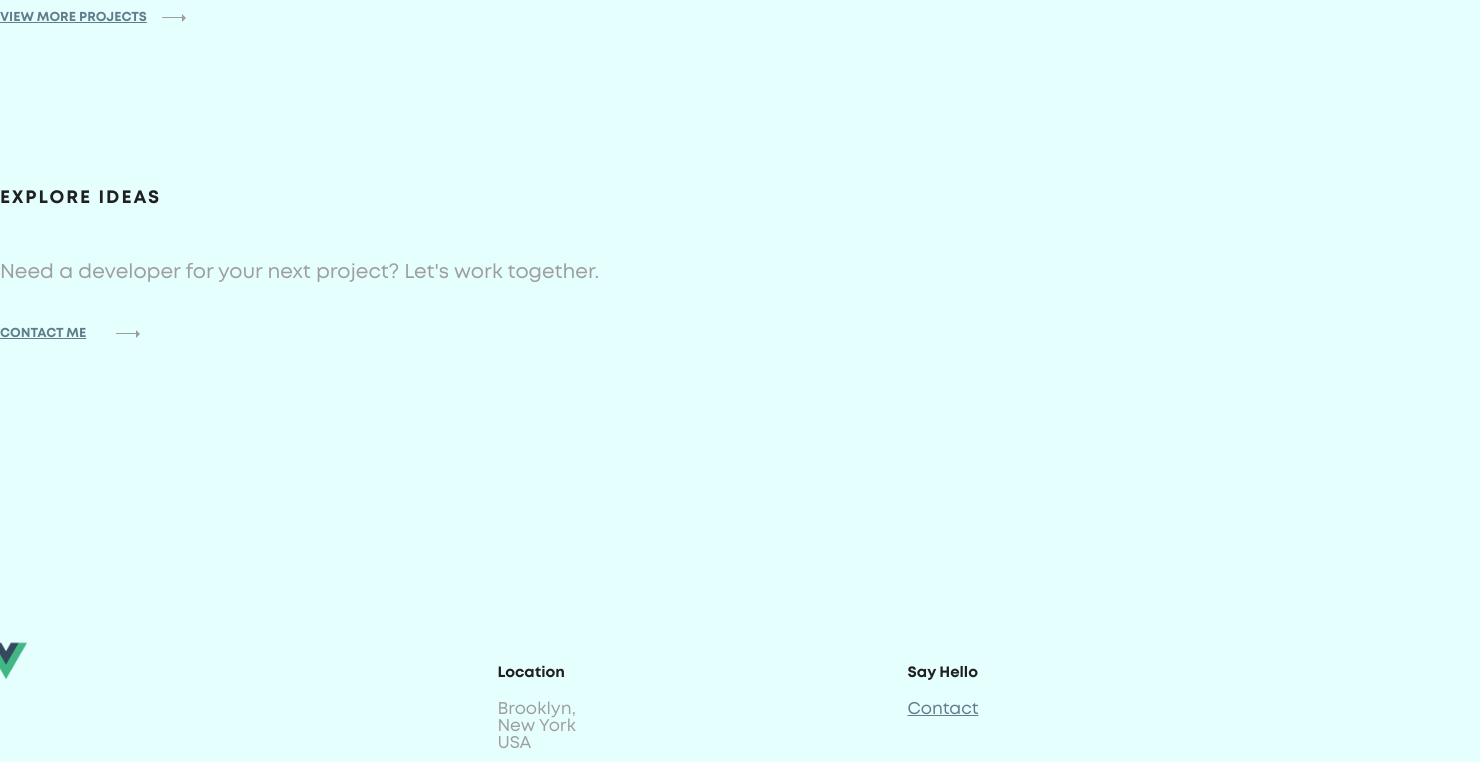
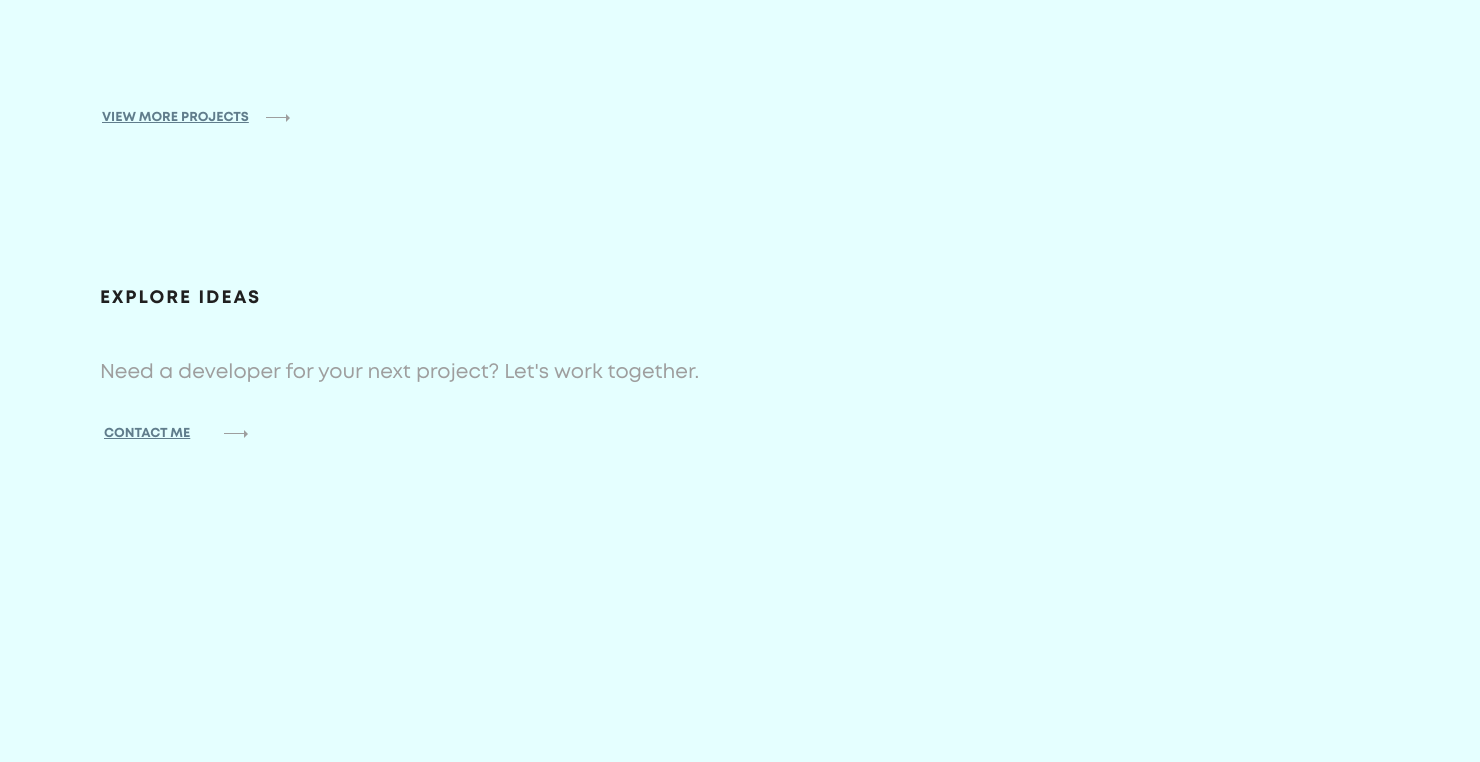
Before and after one commit to matthewricklefs/dev-port, a Vue app: page / in a window 1280 px wide. Shown: the part 2000-2762 px from the top of the page, 1480 px wide, since content can reach past the window. Built offline with nearby package versions, Linux system fonts and the light colour scheme.

Commit message:
prepares for new branch

```diff
--- a/src/assets/styles.scss
+++ b/src/assets/styles.scss
@@ -59,14 +59,15 @@
 }
 
 body {
-  overflow: hiiden;
+  height: 100vh;
+  width: 100vw;
   background-color: var(--primary-1);
   color: var(--primary-text);
   margin: 0;
   padding-left: 150px;
   padding-right: 50px;
+  font-size: 17px;
   font-family: "Mont", sans-serif !important;
-  font-size: 17px;
   transition: all 0.4s ease-in-out;
   -webkit-font-smoothing: antialiased;
   text-rendering: optimizeLegibility;
@@ -108,6 +109,11 @@ small {
 
 strong {
   font-weight: 600;
+}
+
+image {
+  height: 100vh;
+  width: 100vw;
 }
 
 /* ------------- */
@@ -1259,16 +1265,14 @@ video {
   width: 100%;
   display: flex;
   flex-wrap: wrap;
-  // justify-content: center;
-  // background: #282828;
 
   figure {
     width: 100%;
+    height: 100%;
     margin: 0;
 
     img {
       mask-image: linear-gradient(to left, rgba(0, 0, 0, 1), transparent);
-
       width: 100%;
       height: 40vh;
     }
@@ -1910,66 +1914,6 @@ address span {
 /* ------------- */
 /* Footer
 /* ------------- */
-.footer {
-  display: flex;
-  flex-direction: column;
-  flex-wrap: wrap;
-  padding: 150px 0;
-
-  .row {
-    display: flex;
-    flex-basis: stetch;
-    justify-content: space-between;
-    flex-wrap: wrap;
-    margin-right: -15px;
-    margin-left: -15px;
-
-    .row-1 {
-      flex: 0 0 41.666667%;
-      max-width: 41.666667%;
-
-      .logo {
-        display: block;
-        margin: 0;
-        img {
-          height: 42px;
-        }
-      }
-    }
-
-    .row-2 {
-      flex: 0 0 33.333333%;
-      max-width: 33.333333%;
-    }
-
-    .row-3 {
-      flex: 0 0 25%;
-      max-width: 25%;
-    }
-
-    .row-4 {
-      flex: 0 0 100%;
-      max-width: 100%;
-
-      .sub-footer {
-        width: 100%;
-        display: flex;
-        flex-wrap: wrap;
-        margin-top: 100px;
-        font-size: 13px;
-
-        ul {
-          display: flex;
-          margin-left: 0;
-          margin-right: auto;
-          margin-bottom: 0;
-          padding: 0;
-
-          li {
-            margin-right: 20px;
-            padding: 0;
-            list-style: none;
-
 a {
   display: block;
   position: relative;
@@ -2010,25 +1954,67 @@ address span {
     transition: width 0.25s ease;
   }
 }
-          }
-        }
-
-        span {
-          margin-right: 0;
-        }
-      }
-    }
-  }
 
 h5 {
+  display: flex;
+  justify-content: center;
+
+  text-align: center;
   font-size: 15px;
   font-weight: 600;
   margin-bottom: 20px;
 }
 address {
-    margin-bottom: 1rem;
+  text-align: center;
+  line-height: inherit;
   font-style: normal;
-    line-height: inherit;
+  margin-bottom: 20px;
+}
+
+.footer {
+  width: 100vw;
+  padding: 150px 0;
+
+  .container {
+    display: flex;
+    flex-direction: column;
+    .row-top {
+      width: 100%;
+      display: flex;
+      flex-direction: row;
+      .footer-item {
+        width: 33.3333%;
+        height: 33.3333%;
+
+        figure {
+          text-align: center;
+          img {
+            height: 33.3333%;
+            width: 33.3333%;
+          }
+        }
+      }
+    }
+
+    .row-bottom {
+      width: 100%;
+      display: flex;
+      flex-direction: row;
+      flex-basis: stetch;
+      flex-wrap: wrap;
+
+      div {
+        width: 100%;
+        align-items: center;
+        justify-content: center;
+
+        ul {
+          list-style: none;
+          display: flex;
+          justify-content: space-around;
+        }
+      }
+    }
   }
 }
 
@@ -2048,11 +2034,49 @@ address span {
 /* -------------- */
 /* Media Queries
 /* -------------- */
+/* Mobile */
+// @media only screen and (max-width: 767px),
+//   only screen and (max-device-width: 767px) {
+//   #app {
+//     display: flex;
+//     flex-direction: column;
+//     height: 100%;
+//     width: 100%;
+
+//     body {
+//       padding: 0 !important;
+//       width: 100vw;
+//       // padding-left: 0px;
+//     }
+//   }
+//   .theme-switch-wrapper {
+//     .our-awards {
+//       // display: flex;
+
+//       ul.about-tech {
+//         // display: flex;
+//         // flex-direction: column;
+//         // align-items: flex-start;
+//         // justify-content: space-between;
+
+//         li {
+//         }
+//       }
+//     }
+
+//     .left-side {
+//       display: none;
+//       height: 0;
+//       width: 0;
+//     }
+//   }
+// }
+
 /* Medium */
 @media only screen and (max-width: 1199px),
   only screen and (max-device-width: 1199px) {
   body {
-    padding: 0;
+    padding: 100px;
   }
 
   .left-side {
@@ -2074,6 +2098,11 @@ address span {
 
   .works .titles {
     padding-right: 0;
+  }
+
+  .theme-switch-wrapper {
+    height: 100vh;
+    width: 100vw;
   }
 }
 
@@ -2225,22 +2254,22 @@ address span {
 
   .navbar {
     padding: 30px 15px;
-  }
-
-  .navbar .phone {
+
+    .phone {
       display: none;
     }
+  }
 
   .wave-section svg {
-    // display: none;
+    display: none;
   }
 
   .slider .swiper-container .slide-inner {
     padding: 0 30px;
-  }
-
-  .slider .swiper-container .slide-inner h2 {
+
+    h2 {
       font-size: 35px;
+    }
   }
 
   .recent-news .row {
@@ -2264,6 +2293,7 @@ address span {
 
   .header .headlines h1 {
     font-size: 8vw;
+    display: block;
   }
 
   /* About */
@@ -2275,12 +2305,12 @@ address span {
     padding: 60px 0;
   }
 
-  .dusty-img {
+  .matty-img {
     width: 100%;
   }
 
   .about-intro a {
-    padding: 20px 0;
+    // padding: 20px 0;
   }
 
   .about-intro h2 {
@@ -2330,14 +2360,32 @@ address span {
     padding: 0;
   }
 
-  /* Footer */
-  .footer .career h2 {
-    font-size: 9vw;
-  }
-
-  .footer .sub-footer ul {
-    margin-bottom: 15px;
-  }
+  //   /* Footer */
+  // .footer {
+  //   width: 100%;
+
+  //   .row-top {
+  //     display: flex;
+  //     flex-direction: column;
+
+  //     span {
+  //       align-self: flex-end;
+  //     }
+  //   }
+
+  //   .row-bottom {
+  //     height: 100%;
+  //     font-size: 48px;
+  //   }
+
+  //   .row-top {
+  //     margin: auto;
+  //     flex-direction: row;
+  //     align-items: center;
+  //     justify-content: center;
+  //     width: 100%;
+  //   }
+  // }
 }
 
 /*# sourceMappingURL=style.css.map */
--- a/src/views/About.vue
+++ b/src/views/About.vue
@@ -94,7 +94,7 @@
     <section class="page-header wave-section">
       <svg
         width="100%"
-        height="172"
+        height="175"
         fill="none"
         xmlns="http://www.w3.org/2000/svg"
         class="wave-top"
@@ -356,12 +356,12 @@
     <!-- Footer -->
     <footer class="footer">
       <div class="container">
-        <div class="row">
+        <div class="row-top">
           <div
-            class="row-1 wow fadeInUp"
+            class="footer-item wow fadeInUp"
             style="visibility: visible; animation-name: fadeInUp"
           >
-            <figure class="logo sticky">
+            <figure class="">
               <router-link to="/">
                 <img :src="images.imageThree" alt="Matthew Ricklefs Logo"
               /></router-link>
@@ -369,10 +369,11 @@
           </div>
 
           <div
-            class="row-2 wow fadeInUp"
+            class="footer-item wow fadeInUp"
             style="visibility: visible; animation-name: fadeInUp"
           >
             <h5>Location</h5>
+
             <address>
               Brooklyn,<br />
               New York<br />
@@ -381,42 +382,25 @@
           </div>
 
           <div
-            class="row-3 wow fadeInUp"
+            class="footer-item wow fadeInUp"
             style="visibility: visible; animation-name: fadeInUp"
           >
             <h5>Say Hello</h5>
+
             <address>
               <a>
                 <router-link to="/contact">Contact</router-link>
               </a>
             </address>
           </div>
+        </div>
 
-          <div
-            class="row-4 wow fadeInUp"
-            style="visibility: visible; animation-name: fadeInUp"
-          >
-            <div class="sub-footer">
-              <ul>
-                <li>
-                  <a>
-                    <router-link to="/">Home</router-link>
-                  </a>
-                </li>
-                <li>
-                  <a>
-                    <router-link to="/about">About</router-link>
-                  </a>
-                </li>
-                <li>
-                  <a>
-                    <router-link to="/contact">Contact</router-link>
-                  </a>
-                </li>
-              </ul>
-
-              <span>© 2021 Matthew Ricklefs - All rights Reserved.</span>
-            </div>
+        <div
+          class="row-bottom"
+          style="visibility: visible; animation-name: fadeInUp"
+        >
+          <div>
+            <address>© 2021 Matthew Ricklefs - All rights Reserved.</address>
           </div>
         </div>
       </div>
--- a/src/views/Contact.vue
+++ b/src/views/Contact.vue
@@ -305,23 +305,24 @@
     <!-- Footer -->
     <footer class="footer">
       <div class="container">
-        <div class="row">
+        <div class="row-top">
           <div
-            class="row-1 wow fadeInUp"
+            class="footer-item wow fadeInUp"
             style="visibility: visible; animation-name: fadeInUp"
           >
             <figure class="logo sticky">
-              <a href="/index.html">
+              <router-link to="/">
                 <img :src="images.imageThree" alt="Matthew Ricklefs Logo"
-              /></a>
+              /></router-link>
             </figure>
           </div>
 
           <div
-            class="row-2 wow fadeInUp"
+            class="footer-item wow fadeInUp"
             style="visibility: visible; animation-name: fadeInUp"
           >
             <h5>Location</h5>
+
             <address>
               Brooklyn,<br />
               New York<br />
@@ -330,22 +331,24 @@
           </div>
 
           <div
-            class="row-3 wow fadeInUp"
+            class="footer-item wow fadeInUp"
             style="visibility: visible; animation-name: fadeInUp"
           >
             <h5>Say Hello</h5>
+
             <address>
               <a>
                 <router-link to="/contact">Contact</router-link>
               </a>
             </address>
           </div>
+        </div>
 
         <div
-            class="row-4 wow fadeInUp"
+          class="row-bottom"
           style="visibility: visible; animation-name: fadeInUp"
         >
-            <div class="sub-footer">
+          <div class="wow fadeInUp">
             <ul>
               <li>
                 <a>
@@ -357,15 +360,11 @@
                   <router-link to="/about">About</router-link>
                 </a>
               </li>
-                <li>
-                  <a>
-                    <router-link to="/contact">Contact</router-link>
-                  </a>
-                </li>
             </ul>
+          </div>
 
-              <span>© 2021 Matthew Ricklefs - All rights Reserved.</span>
-            </div>
+          <div>
+            <address>© 2021 Matthew Ricklefs - All rights Reserved.</address>
           </div>
         </div>
       </div>
--- a/src/views/Home.vue
+++ b/src/views/Home.vue
@@ -102,7 +102,7 @@
     <section class="page-header wave-section">
       <svg
         width="100%"
-        height="172"
+        height="175"
         fill="none"
         xmlns="http://www.w3.org/2000/svg"
         class="wave-top"
@@ -269,6 +269,7 @@
         >
           EXPLORE IDEAS
         </h2>
+
         <p
           style="
             font-size: 20px;
@@ -279,11 +280,14 @@
         >
           Need a developer for your next project? Let's work together.
         </p>
+
         <div class="custom-link">
           <a>
             <router-link to="/contact">Contact Me</router-link>
           </a>
+
           <span></span>
+
           <i></i>
         </div>
       </div>
@@ -292,23 +296,24 @@
     <!-- Footer -->
     <footer class="footer">
       <div class="container">
-        <div class="row">
+        <div class="row-top">
           <div
-            class="row-1 wow fadeInUp"
+            class="footer-item wow fadeInUp"
             style="visibility: visible; animation-name: fadeInUp"
           >
             <figure class="logo sticky">
-              <a href="/index.html">
+              <router-link to="/">
                 <img :src="images.imageThree" alt="Matthew Ricklefs Logo"
-              /></a>
+              /></router-link>
             </figure>
           </div>
 
           <div
-            class="row-2 wow fadeInUp"
+            class="footer-item wow fadeInUp"
             style="visibility: visible; animation-name: fadeInUp"
           >
             <h5>Location</h5>
+
             <address>
               Brooklyn,<br />
               New York<br />
@@ -317,42 +322,35 @@
           </div>
 
           <div
-            class="row-3 wow fadeInUp"
+            class="footer-item wow fadeInUp"
             style="visibility: visible; animation-name: fadeInUp"
           >
             <h5>Say Hello</h5>
+
             <address>
               <a>
                 <router-link to="/contact">Contact</router-link>
               </a>
             </address>
           </div>
+        </div>
 
         <div
-            class="row-4 wow fadeInUp"
+          class="row-bottom"
           style="visibility: visible; animation-name: fadeInUp"
         >
-            <div class="sub-footer">
+          <div class="wow fadeInUp">
             <ul>
-                <li>
-                  <a>
-                    <router-link to="/">Home</router-link>
-                  </a>
-                </li>
               <li>
                 <a>
                   <router-link to="/about">About</router-link>
                 </a>
               </li>
-                <li>
-                  <a>
-                    <router-link to="/contact">Contact</router-link>
-                  </a>
-                </li>
             </ul>
+          </div>
 
-              <span>© 2021 Matthew Ricklefs - All rights Reserved.</span>
-            </div>
+          <div>
+            <address>© 2021 Matthew Ricklefs - All rights Reserved.</address>
           </div>
         </div>
       </div>
```
Lines whose indentation alone changed are shown as unchanged.
